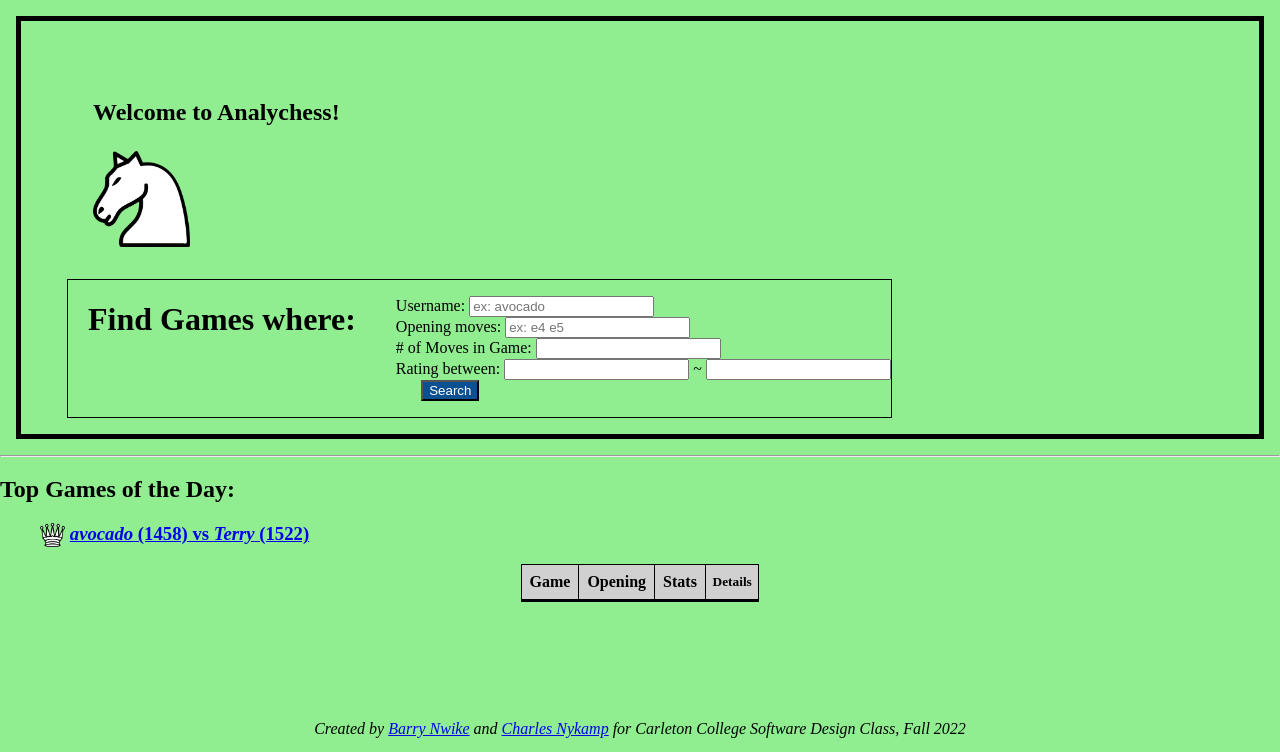
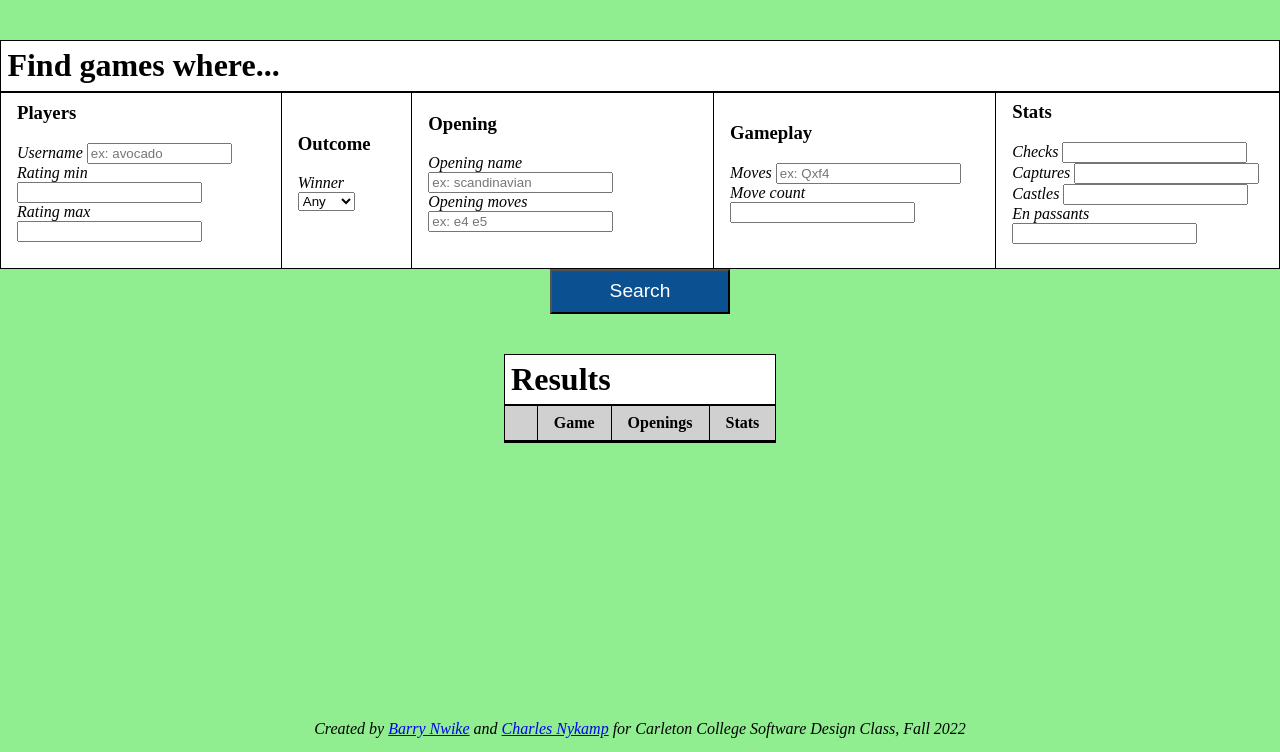
Before and after one commit to cqnykamp/chess-website, a Flask app: page / in a window 1280 px wide. Shown: the part 48-800 px from the top of the page. Run offline with Flask 2, Linux system fonts and the light colour scheme; a database or web service that is not in the repository returns one stand-in record (values such as "Sample title"); data that the repository does not hold is empty; parts of the project's set-up code (start-up, migrations or seed data) failed here and were passed over; some libraries are stand-ins or nearby versions.

Commit message:
Reorganize search panel

```diff
--- a/webapp/api.py
+++ b/webapp/api.py
@@ -158,7 +158,7 @@ def get_games_list():
     if 'user' in args:
         # Filter by username or partial username of either player
         query += '''
-            AND (users_white.username ILIKE CONCAT('%%', %s, '%%') OR users_black.username ILIKE CONCAT(%s, '%%'))
+            AND (users_white.username ILIKE CONCAT('%%', %s, '%%') OR users_black.username ILIKE CONCAT('%%', %s, '%%'))
         '''
         db_args.append(args['user'])
         db_args.append(args['user'])
@@ -190,13 +190,33 @@ def get_games_list():
         db_args.append(args['rating_min'])
 
 
+    if 'moves' in args:
+        # Filter by moves
+        query += '''
+            AND games.moves ILIKE CONCAT('%%', %s, '%%')
+        '''
+        db_args.append(args['moves'])
+
+
+
     if 'opening_moves' in args:
         # Filter by opening moves
-        # NOte that the API uses dashes between moves, while the database uses spaces
         query += '''
-            AND REPLACE(games.moves, ' ', '-') ILIKE CONCAT(%s, '%%')
+            AND games.moves ILIKE CONCAT(%s, '%%')
         '''
         db_args.append(args['opening_moves'])
+
+
+    if 'opening_name' in args:
+        # Filter by name of opening moves
+        query += '''
+            AND ( openings1.opening_name ILIKE CONCAT('%%', %s, '%%') OR openings2.opening_name ILIKE CONCAT('%%', %s, '%%')
+                OR openings3.opening_name ILIKE CONCAT('%%', %s, '%%') OR openings4.opening_name ILIKE CONCAT('%%', %s, '%%') )
+        '''
+        db_args.append(args['opening_name'])
+        db_args.append(args['opening_name'])
+        db_args.append(args['opening_name'])
+        db_args.append(args['opening_name'])
 
 
     # Sort the results by player rating descending
--- a/webapp/static/app.css
+++ b/webapp/static/app.css
@@ -62,6 +62,8 @@ nav {
 
     color: white;
     font-size: xx-large;
+
+    position: sticky;
 }
 
 nav a {
@@ -123,6 +125,10 @@ footer{
     margin-top: 0vw;
 }
 
+.without-space-below {
+    margin-bottom: 0vh;
+}
+
 
 .extra-padding {
     padding: 2vw;
@@ -147,9 +153,17 @@ input{
 input:focus {
     width: 40%;
 }
-.search{
+
+.search button{
+    padding-left: 3em;
+    padding-right: 3em;
+    padding-top: 0.5em;
+    padding-bottom: 0.5em;
+
+    font-size:  larger;
+
     text-align: center;
-    margin-right: 78%;
+    /* margin-right: 78%; */
 }
 
 .pageelements{
@@ -167,15 +181,32 @@ input:focus {
     margin-top: 10px;
 
 }
+
+
 .searchfunction{
-    padding-left: 20px;
+    /* display: float; */
+    /* float: left; */
+    /* position: sticky; */
+    /* width: 25vw; */
+    /* position: fixed; */
+
+    /* height: 80vh; */
+    /* margin: 2vw; */
+
+    /* padding-left: 20px;
     display:inline-flex;
     margin-left: 30px;
     border: 1px solid black;
     text-align: left;
-    vertical-align: center;
+    vertical-align: center; */
 
 }
+
+.searchfunction ul {
+    list-style-type: none;
+    padding-inline-start: 0px;
+}
+
 #homeicon{
     float: left;
     height: 30%;
@@ -197,43 +228,59 @@ li img{
     margin-bottom: 10px;
 }
 
-#searchResults table, #searchResults th, #searchResults td {
+
+#content-right {
+    /* margin-left: 25vw; */
+
+}
+
+
+.info-table {
+    margin-top: 5vh;
+}
+
+
+.info-table table,
+.info-table th,
+.info-table td {
     border: 0.01px solid;
     border-collapse: collapse;
 }
 
-#searchResults th, #searchResults td {
-    padding-left: 0.5em;
-    padding-right: 0.5em;
+.info-table th, .info-table td {
+    padding-left: 1em;
+    padding-right: 1em;
     padding-top: 0.5em;
     padding-bottom: 0.5em;
 }
 
 
-#searchResults th {
+.info-table th {
     border-bottom: 3px solid;
     background-color: #d0d0d0;
 }
 
 
 /* Alternate colors for search result rows */
-#searchResults tr:nth-child(even) {
+.info-table tr:nth-child(even) {
     background-color: white;
 }
-#searchResults tr:nth-child(odd) {
+.info-table tr:nth-child(odd) {
     background-color: #ebebeb;
 }
 
 
-/* #searchResults table {
-    position: relative;
-} */
-
-#searchResults .details {
-    /* border-left: 1px dotted; */
+/* #searchResults .details {
     font-size: smaller;
     padding-left: 0.5em;
     padding-right: 0.5em;
+} */
+
+
+.stats-table, .stats-table td, .stats-table tr {
+    /* border-style: none; */
+    /* font-size: large; */
+    background-color: inherit;
 }
 
 /*
--- a/webapp/static/index.js
+++ b/webapp/static/index.js
@@ -35,14 +35,19 @@ function urlExtend(search_parameters){
 
 function onSearchButtonClicked() {
 
-    let opening_moves_unparsed = document.getElementById("startmove_search").value;
-    let opening_moves = opening_moves_unparsed.split(" ").join("-");
+    let opening_moves_unparsed = document.getElementById("opening_moves_search").value;
+    let opening_moves = opening_moves_unparsed.replace("+", "%2B").replace(" ", "+");
+
+    let moves_unparsed = document.getElementById("moves_search").value;
+    let moves = moves_unparsed.replace("+", "%2B").replace(" ", "+");
 
     // console.log('Search button clicked');
     var parameters = {
         // These keys should match the API parameter names
         user: document.getElementById('user_search').value,
         opening_moves: opening_moves,
+        moves: moves,
+        opening_name:  document.getElementById("opening_name_search").value,
         turns: document.getElementById("movenumb_search").value,
         rating_max:  document.getElementById("above_rate_search").value,
         rating_min: document.getElementById("below_rate_search").value,
@@ -84,6 +89,7 @@ function search(parameters) {
             }
 
             listBody += `<tr>
+                <td><a href='${ getBaseURL() }/game/${ game_id }'>View</td>
                 <td>
                 <h3>${game.white_username} (${game.white_rating}) vs ${game.black_username} (${game.black_rating})</h3>
                     ${game.turns} ${game.turns == 1? 'turn' : 'turns' },
@@ -95,13 +101,15 @@ function search(parameters) {
                     ${game.opening_names.join("<br>")}
                 </td>
                 <td>
-                    Checks: ${game.checks}<br/>
-                    Captures: ${game.captures}<br/>
-                    Promotions: ${game.promotions}<br/>
-                    En passants: ${game.en_passants}
+
+                    <div>
+                        <div>Checks: ${game.checks}</div>
+                        <div>Captures: ${game.captures}</div>
+                        <div>Promotions: ${game.promotions}</div>
+                        <div>En passants: ${game.en_passants}</div>
+                    </div>
+
                 </td>
-
-                <td class='details'><a href='${ getBaseURL() }/game/${ game_id }'>View</td>
 
             </a></tr>\n`;
 
@@ -110,13 +118,14 @@ function search(parameters) {
         var searchResultsElement = document.getElementById('searchResults');
         if (searchResultsElement) {
 
-            searchResultsElement.innerHTML = `<table>
+            searchResultsElement.innerHTML = `
+            <h1 class='panel without-space-below'>Results</h1>
+            <table>
                 <tr>
+                    <th></th>
                     <th>Game</th>
-                    <th>Opening</th>
+                    <th>Openings</th>
                     <th>Stats</th>
-
-                    <th class='details'>Details</th>
                 </tr>
                 ${listBody}
             </table>`;
--- a/webapp/templates/index.html
+++ b/webapp/templates/index.html
@@ -8,38 +8,100 @@
 
 {% block content %}
 
-<div class = "pageelements">
+
+
+<div class="searchfunction centered info-table">
+
+    <h1 class="panel without-space-below">Find games where...</h1>
+    <table>
+        <tr>
+            <td class="panel without-space-below">
+                <h3>Players</h3>
+                <ul>
+                    <li><em>Username </em><input id = "user_search" placeholder="ex: avocado" size="15"></li>
+                    <li><em>Rating min </em> <input id="below_rate_search" type="number"></li>
+                    <li><em>Rating max </em><input id="above_rate_search" type="number"></li>
+                </ul>
+            </td>
+
+            <td class="panel without-space-below">
+                <h3>Outcome</h3>
+                <ul>
+                    <li><em>Winner</em><select id="winner_search">
+                        <option selected>Any</option>
+                        <option>Black</option>
+                        <!-- <option>Black by checkmate</option>
+                        <option>Black by resign</option>
+                        <option>Black by clock</option> -->
+
+                        <option>White</option>
+                        <!-- <option>White by checkmate</option>
+                        <option>White by resign</option>
+                        <option>White by clock</option> -->
+
+                        <option>Draw</option>
+
+                    </select></li>
+                </ul>
+
+            </td>
+
+
+            <td class="panel without-space-below">
+                <h3>Opening</h3>
+                <ul>
+                    <li><em>Opening name</em><input id = "opening_name_search" placeholder="ex: scandinavian"></li>
+                    <li><em>Opening moves</em> <input id = "opening_moves_search" placeholder="ex: e4 e5"></li>
+                </ul>
+            </td>
+
+            <td class="panel without-space-below">
+                <h3>Gameplay</h3>
+                <ul>
+                    <li><em>Moves </em><input id = "moves_search" placeholder="ex: Qxf4"></li>
+                    <li><em>Move count</em> <input id = "movenumb_search" type="number"></li>
+                </ul>
+            </td>
+
+            <td class="panel without-space-below">
+                <h3>Stats</h3>
+                <ul>
+                    <li><em>Checks</em> <input id = "checks_search" type="number" size="5"></li>
+                    <li><em>Captures </em><input id = "captures_search" type="number" size="5"></li>
+                    <li><em>Castles </em><input id = "castles_search" type="number" size="5"></li>
+                    <li><em>En passants </em><input id = "en_passants_search" type="number" size="5"></li>
+                </ul>
+            </td>
+
+        </tr>
+    </table>
+
+
+
+<!--
+    <ul id = "filterList" style ="list-style: none;">
+        <li>Moves:
+        </li>
+        <li> Opening moves:
+            <input id = "opening_moves_search" placeholder="ex: e4 e5">
+        </li>
+    </ul>     -->
+
+</div>
+
+<div class="centered search">
+    <button id ="searchbutton" style="text-shadow: 100px;">Search</button>
+</div>
+
+
+
+<!-- <div class = "pageelements">
     <div class = introduction>
         <ul style ="list-style: none;">
             <h2>Welcome to Analychess!</h2>
             <p><img id = "homeicon" src ="{{ url_for('static', filename='images/knight-white.png') }}"></p>
         </ul>
     </div>
-
-    <div class="searchfunction">
-        <h1>Find Games where: </h1>
-
-        <ul id = "filterList" style ="list-style: none;">
-            <li> Username:
-                <input id = "user_search" placeholder="ex: avocado">
-            </li>
-            <li> Opening moves:
-                <input id = "startmove_search" placeholder="ex: e4 e5">
-            </li>
-            <li> # of Moves in Game:
-                <input id = "movenumb_search">
-            </li>
-            <li> Rating between:
-                <input id = "below_rate_search"> ~
-                <input id = "above_rate_search">
-            </li>
-            <div class="search">
-                <button id ="searchbutton" style="text-shadow: 100px;">Search</button>
-            </div>
-
-        </ul>
-    </div>
-
 
 </div>
 
@@ -55,12 +117,14 @@
         </li>
 
     </ul>
+</div> -->
+
+
+
+<div id="content-right">
+    <div id="searchResults" class="info-table centered"></div>
 </div>
 
 
 
-<div id="searchResults" class="centered"></div>
-
-
-
 {% endblock %}
```
Also changed, not shown: webapp/doc/api-design.txt (+6 -4 lines).
